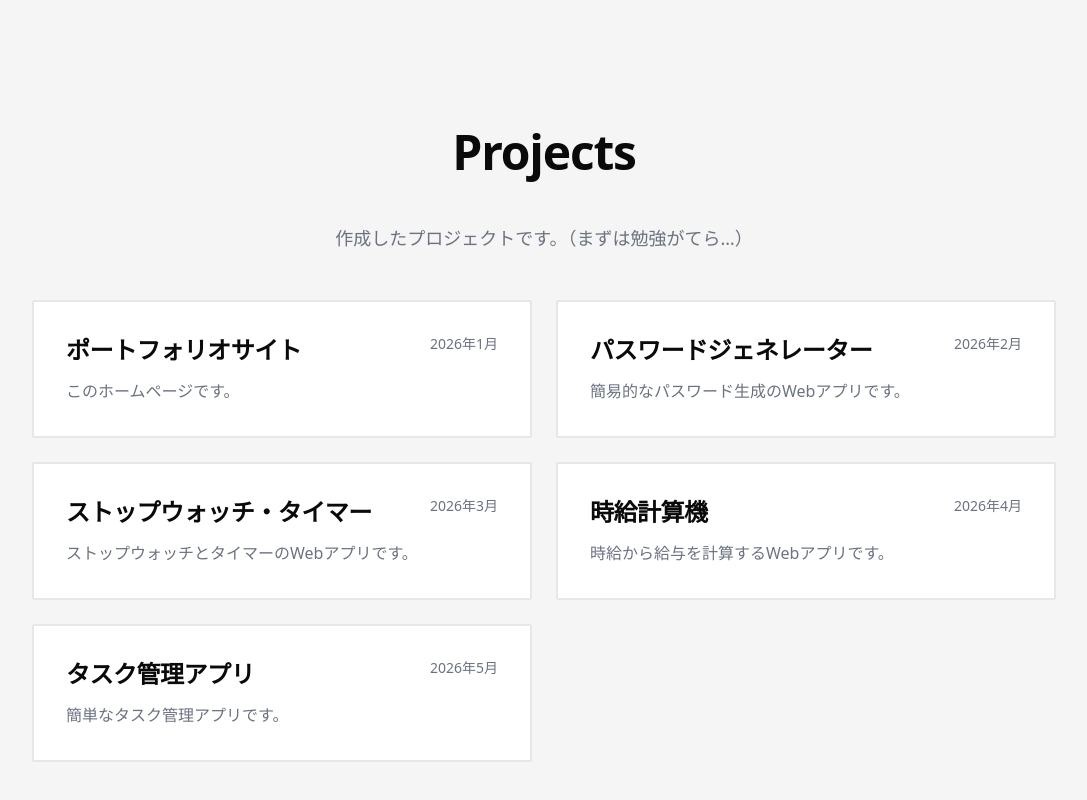
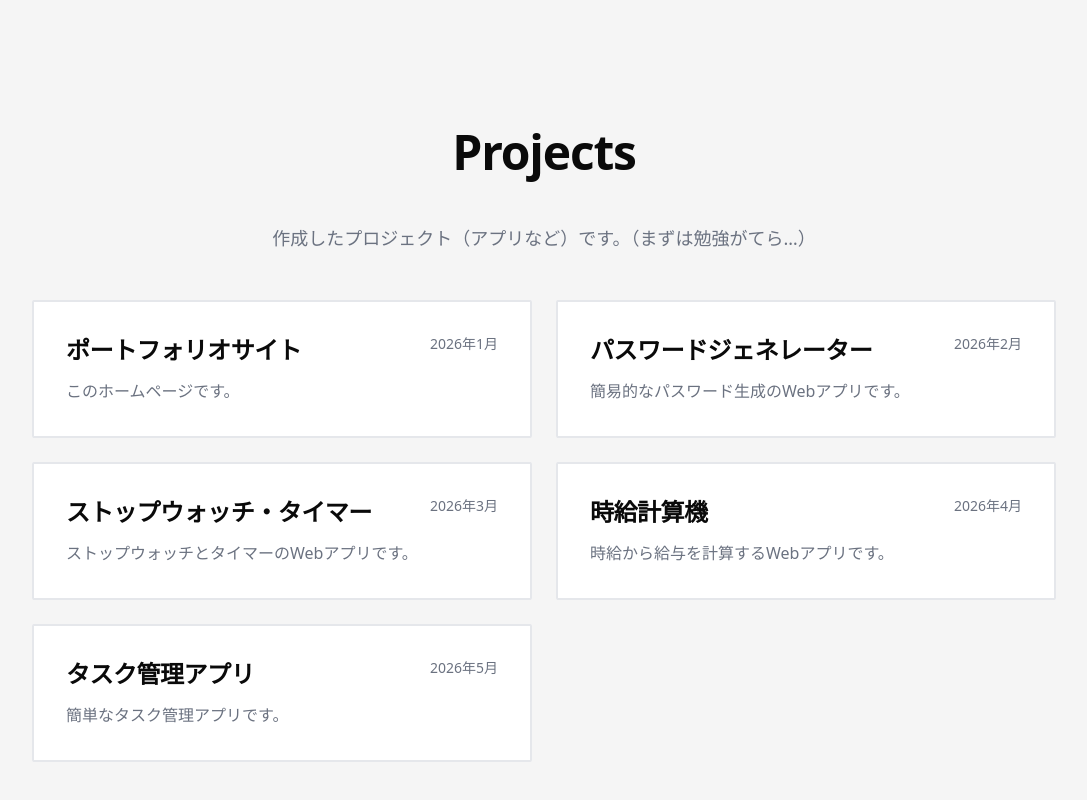
Before and after one commit to sanbay3/san_bay3_portfolio, a Next.js app: page / in a window 1280 px wide. Shown: the part 2628-3428 px from the top of the page, without its empty margins (96-1183 px from the left). Built offline with nearby package versions, Linux system fonts and the light colour scheme.

Commit message:
Fix description of Project

```diff
--- a/components/Projects.tsx
+++ b/components/Projects.tsx
@@ -56,7 +56,7 @@ export default function Projects() {
         <h2 className="section-title">Projects</h2>
 
         <p className="text-text-muted mb-12 text-lg max-w-2xl mx-auto text-center">
-          作成したプロジェクトです。（まずは勉強がてら…）
+          作成したプロジェクト（アプリなど）です。（まずは勉強がてら…）
         </p>
 
         {/* プロジェクトカードのグリッド */}
```
